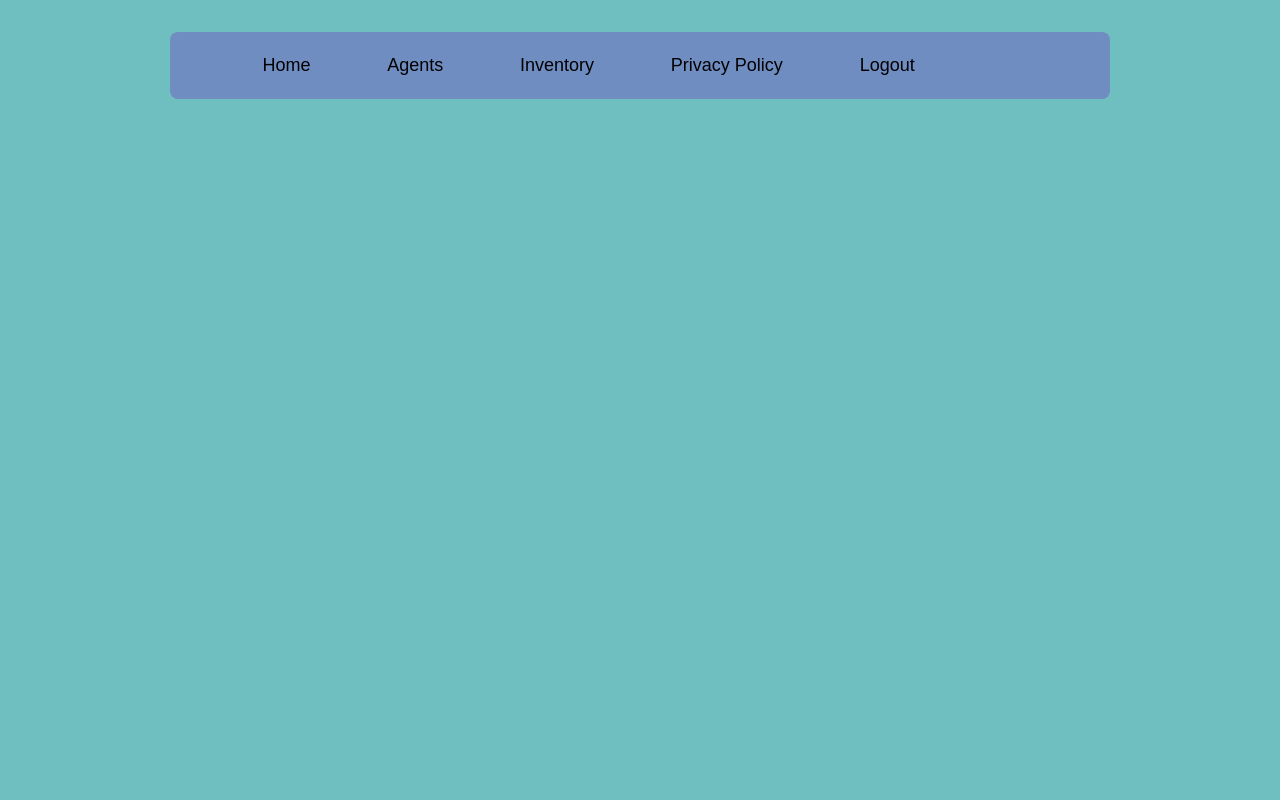
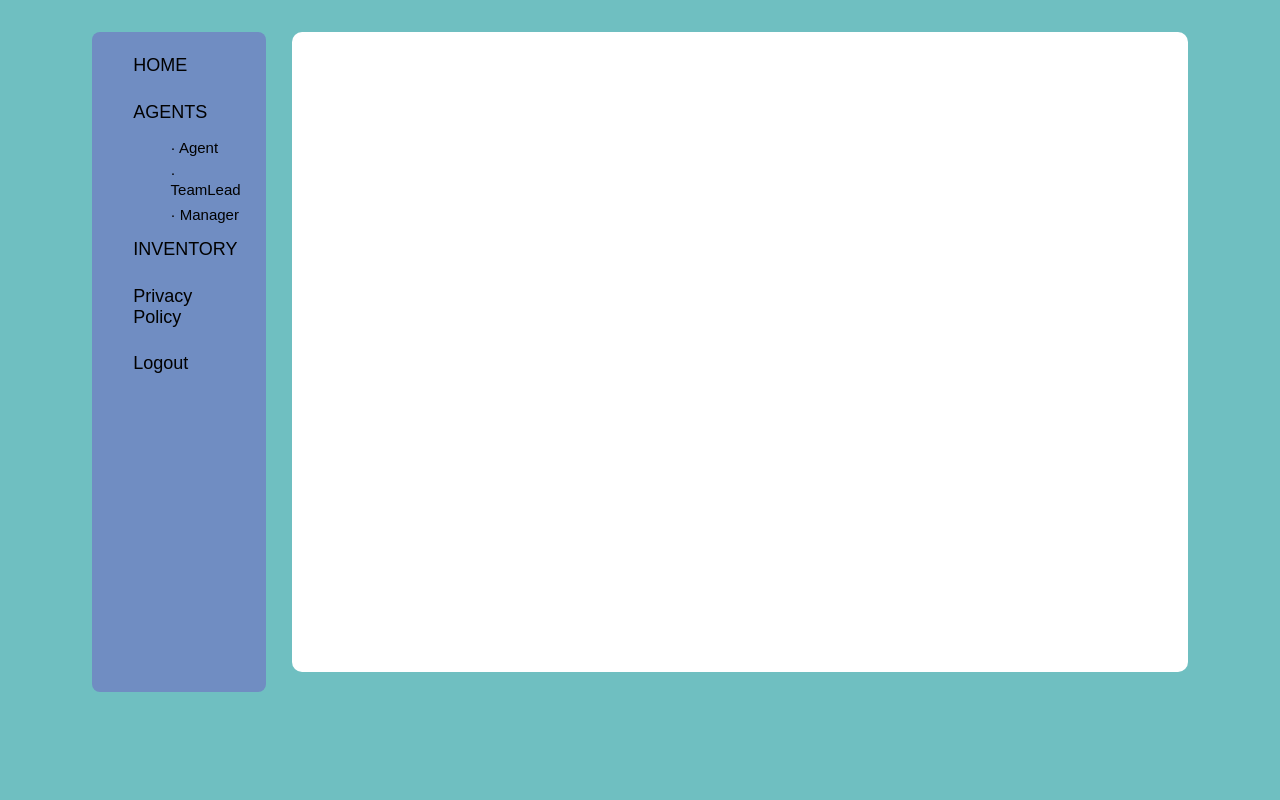
Before and after one commit to AlanCProjects/Inventoriy, a Flask app: page /home in a window 1280 px wide. Run offline with Flask 3, Linux system fonts and the light colour scheme; a user stored in the database is signed in.

Commit message:
updatong _marco.css _marco.html for the new version

```diff
--- a/static/css/_marco.css
+++ b/static/css/_marco.css
@@ -8,23 +8,32 @@ body, html{
     margin:0;
     padding: 0%;
     position:absolute;
+    display: flex;
     top:0px;
     right:0px;
     bottom:0px;
     left:0px;
 }
+#info{
+    background-color: white;
+    margin: 2.5vw auto auto 1vw;
+    border-radius: 10px;
+    width: 70%;
+    height: 80%;
+}
 .menubar {
     background: #708dc2;
     display: table;
-    margin: 2.5vw auto;
+    margin: 2.5vw 1vw auto auto;
     padding: 0.8vw 1.7vw;
     border-radius: 8px;
-    width: 70%;
+    width: 10%;
+    height: 80%;
 }
 .menubar li {
     list-style: none;
-    display: inline-block;
-    margin-left: 5vw;
+    display: list-item;
+    margin-left: 1vw;
 }
 .menubar li a {
     font-family: arial;
@@ -35,8 +44,15 @@ body, html{
     font-size: 18px;
     display: block;
 }
+.menubar li ul li{
+    margin: 0px;
+}
 .menubar li a + a {
     margin-left: 16px;
+}
+.menubar li ul li a{
+    padding: .3vw;
+    font-size: 15px;
 }
 .menubar li a::after {
     content: '';
--- a/templates/_marco.html
+++ b/templates/_marco.html
@@ -9,18 +9,26 @@
     {% block head %}{% endblock %}
 </head>
 <body>
-
     <div id="continer">
         {% if user %}
         <ul class = "menubar">
-            <li><a href="/home">Home</a></li>
-            <li><a href="/agents">Agents</a></li>
-            <li><a href="/inventory">Inventory</a></li>
+            <li><a href="/home">HOME</a></li>
+            <li>
+                <a href="/agents">AGENTS</a>
+                <ul>
+                    <li><a href="/agents/agent">· Agent</a></li>
+                    <li><a href="/agents/tl">· TeamLead</a></li>
+                    <li><a href="/agents/manager">· Manager</a></li>
+                </ul>
+            </li>
+            <li><a href="/inventory">INVENTORY</a></li>
             <li><a href="#">Privacy Policy</a></li>
             <li><a href="/logout">Logout</a></li>
         </ul>
+        <div id="info">
+            {% block body %}{% endblock %}
+        </div>
         {% endif %}
-        {% block body %}{% endblock %}
     </div>
 
 </body>
```
